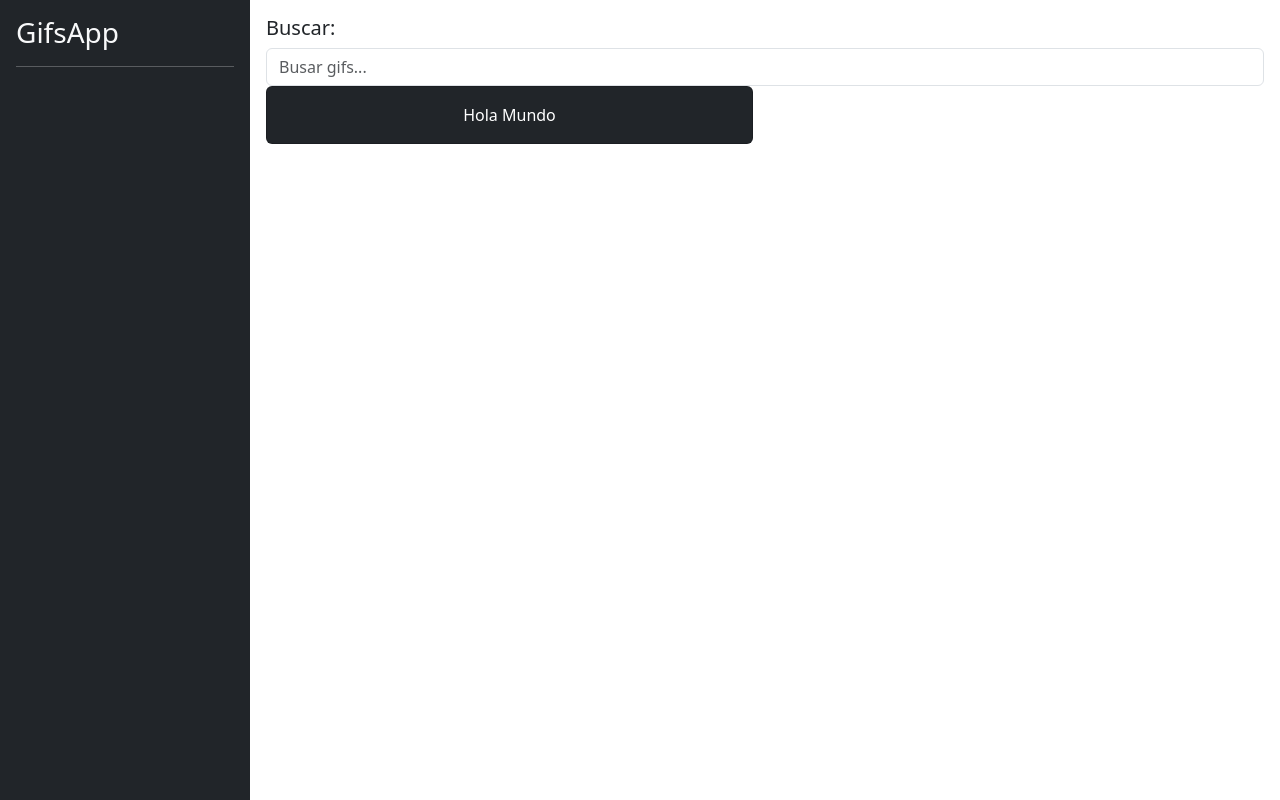
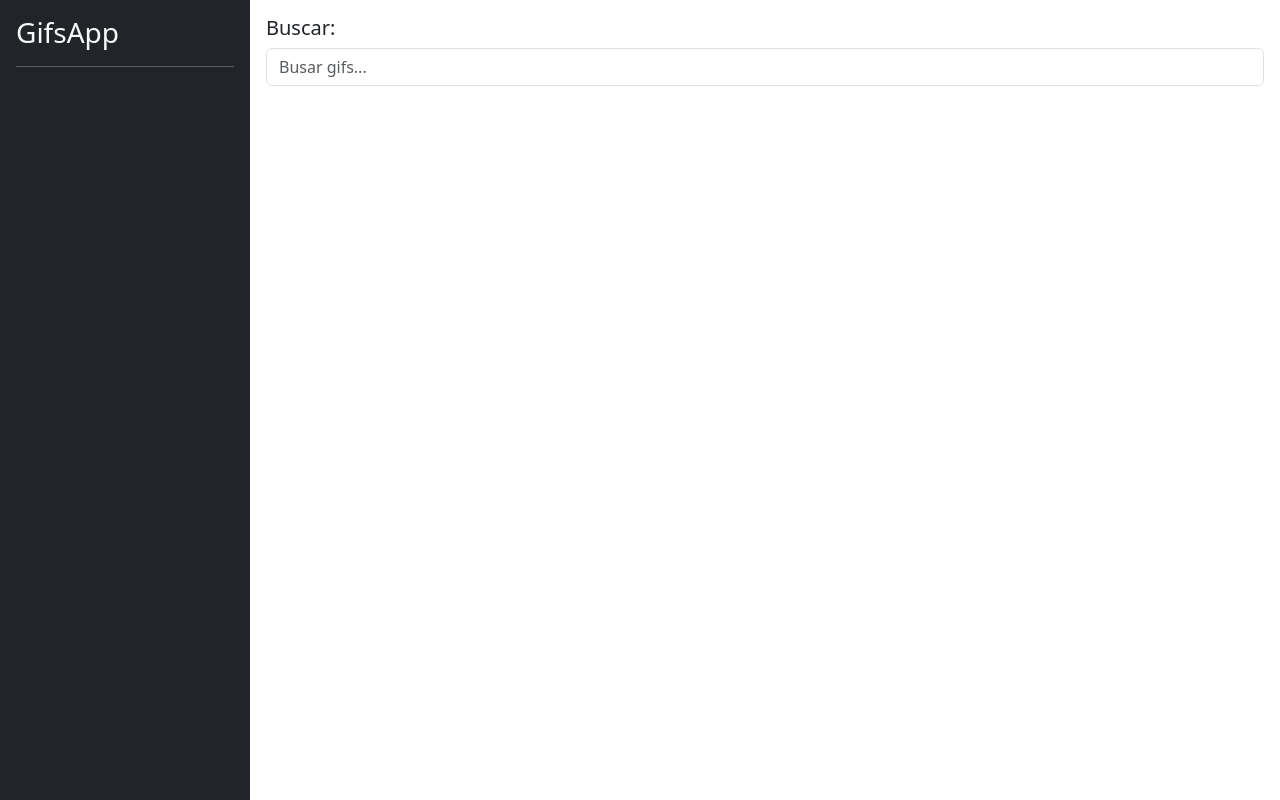
Before and after one commit to YahirPoot/gifsApp, an Angular app: page / in a window 1280 px wide. Built offline with nearby package versions, Linux system fonts and the light colour scheme.

Commit message:
agregar la imagen del gif en mi card list

```diff
--- a/src/app/gifs/components/card-list/card-list.component.html
+++ b/src/app/gifs/components/card-list/card-list.component.html
@@ -1,13 +1,20 @@
 <div class="row">
-  <div class="col md-3 col-sm-6">
+
+  <div *ngFor="let gif of gifs" class="col md-3 col-sm-6">
+
     <div class="card mb-2 text-center bg-dark">
-      <!-- TODO: Craer Imagen -->
+
+      <img [src]="gif.images.downsized_medium.url"
+        [alt]="gif.title"
+        class="card-img-top">
 
       <div class="card-body text-white">
         <p class="card-text">
-          Hola Mundo
+          {{ gif.title}}
         </p>
       </div>
     </div>
+
   </div>
+
 </div>
--- a/src/app/gifs/components/card-list/card-list.component.ts
+++ b/src/app/gifs/components/card-list/card-list.component.ts
@@ -1,4 +1,5 @@
-import { Component } from '@angular/core';
+import { Component, Input } from '@angular/core';
+import { Gif } from '../../interfaces/gifs.interfaces';
 
 @Component({
   selector: 'gifs-card-list',
@@ -6,5 +7,7 @@ import { Component } from '@angular/core';
 
 })
 export class CardListComponent {
+  @Input()
+  public gifs: Gif[] = [];
 
 }
--- a/src/app/gifs/components/search-box/search-box.component.ts
+++ b/src/app/gifs/components/search-box/search-box.component.ts
@@ -23,7 +23,7 @@ export class SearchBoxComponent {
 
   searchTag() {
     const newTag = this.tagInput.nativeElement.value;
-    console.log({newTag});
+    // console.log({newTag});
     this.gifsService.searchTag(newTag);
 
     this.tagInput.nativeElement.value = '';
--- a/src/app/gifs/pages/home-page/home-page.component.html
+++ b/src/app/gifs/pages/home-page/home-page.component.html
@@ -3,7 +3,7 @@
     <!-- Busqueda -->
     <gifs-search-box></gifs-search-box>
   </div>
-  <div class="col-12">
+  <div class="col-12 pt-4">
     <!-- Listado de gifs -->
-    <gifs-card-list></gifs-card-list>
+    <gifs-card-list  [gifs]="gifs"></gifs-card-list>
 </div>
--- a/src/app/gifs/pages/home-page/home-page.component.ts
+++ b/src/app/gifs/pages/home-page/home-page.component.ts
@@ -1,9 +1,16 @@
 import { Component } from '@angular/core';
+import { GifsService } from '../../services/gifs.service';
+import { Gif } from '../../interfaces/gifs.interfaces';
 
 @Component({
   selector: 'gifs-home-page',
   templateUrl: './home-page.component.html',
 })
 export class HomePageComponent {
+  constructor(private gifsService: GifsService) {
+  }
 
+  get gifs(): Gif[] {
+    return this.gifsService.gifList;
+  }
 }
--- a/src/app/gifs/services/gifs.service.ts
+++ b/src/app/gifs/services/gifs.service.ts
@@ -41,7 +41,7 @@ export class GifsService {
     this.http.get<SearchResponse>(`${this.serviceUrl}/search`, { params })
       .subscribe(response => {
         this.gifList = response.data;
-        console.log({gifs: this.gifList});
+        // console.log({gifs: this.gifList});
       })
     // console.log(this.tagHistory);
   }
--- a/src/app/shared/components/sidebar/sidebar.component.html
+++ b/src/app/shared/components/sidebar/sidebar.component.html
@@ -3,7 +3,9 @@
   <hr class="text-white">
 
   <div class="list-group list-reset">
-    <button *ngFor="let tag of tags" class="list-group-item list-group-item-action">
+    <button *ngFor="let tag of tags"
+
+      class="list-group-item list-group-item-action">
       {{tag | titlecase}}
       <!-- * Son pipe que sirven para alterar la visualizacion del valor sin alterara la valor como tal -->
     </button>
--- a/src/app/shared/components/sidebar/sidebar.component.ts
+++ b/src/app/shared/components/sidebar/sidebar.component.ts
@@ -13,4 +13,8 @@ export class SidebarComponent {
   get tags() {
     return this.gifsService.tagHistory;
   }
+
+  searchTag(tag: string) {
+    this.gifsService.searchTag(tag);
+  }
 }
```
